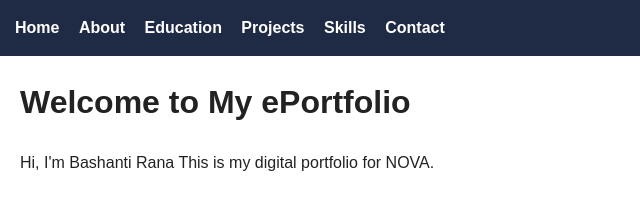
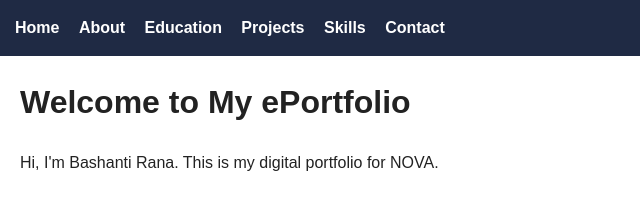
Before and after one commit to Bashanti/Bashanti.github.io, a plain HTML site: page project.html in a window 1280 px wide. Shown: the full height of the page, 0-640 px from the left. Drawn offline with Linux system fonts and the light colour scheme.

Commit message:
Fix punctuation in introduction paragraph

```diff
--- a/project.html
+++ b/project.html
@@ -34,7 +34,7 @@
 
   <h1>Welcome to My ePortfolio</h1>
 
-  <p>Hi, I'm Bashanti Rana This is my digital portfolio for NOVA.</p>
+  <p>Hi, I'm Bashanti Rana. This is my digital portfolio for NOVA.</p>
 
 
 
```
